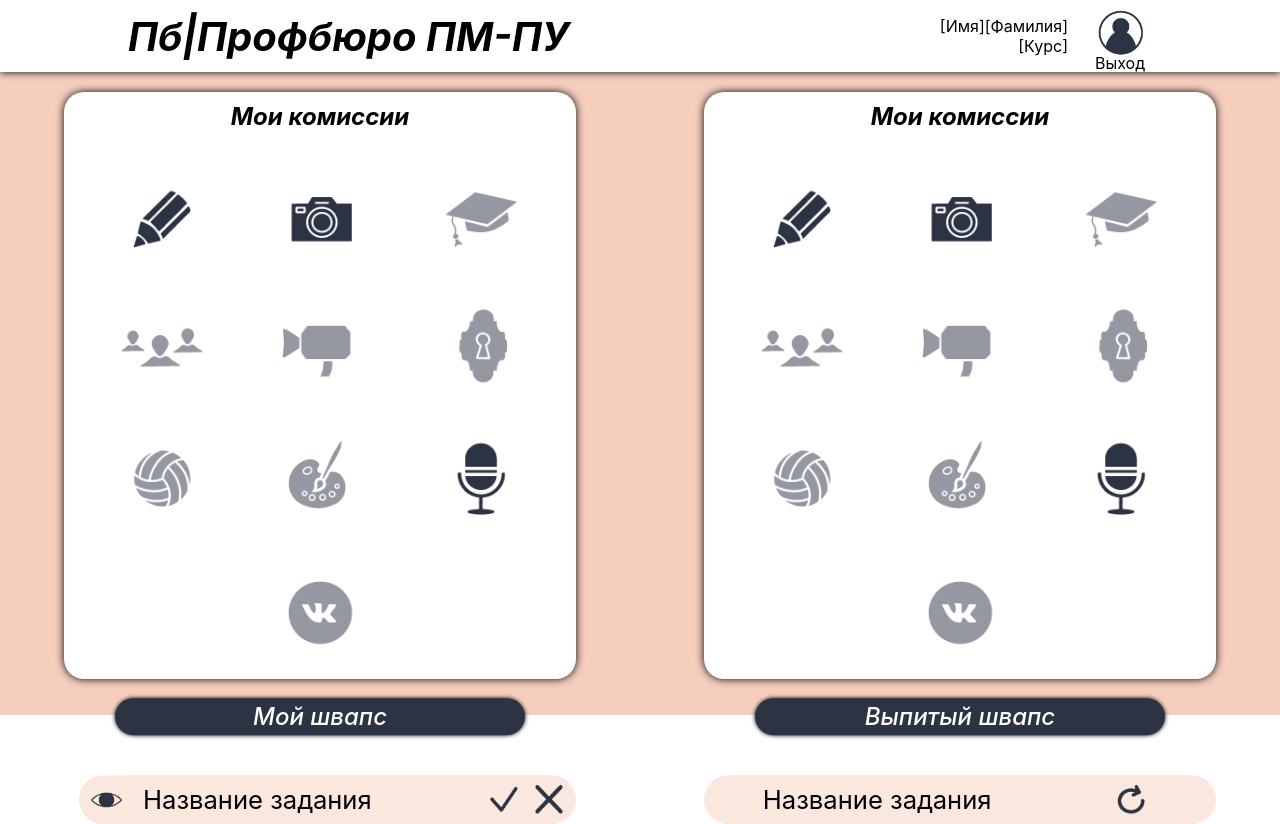
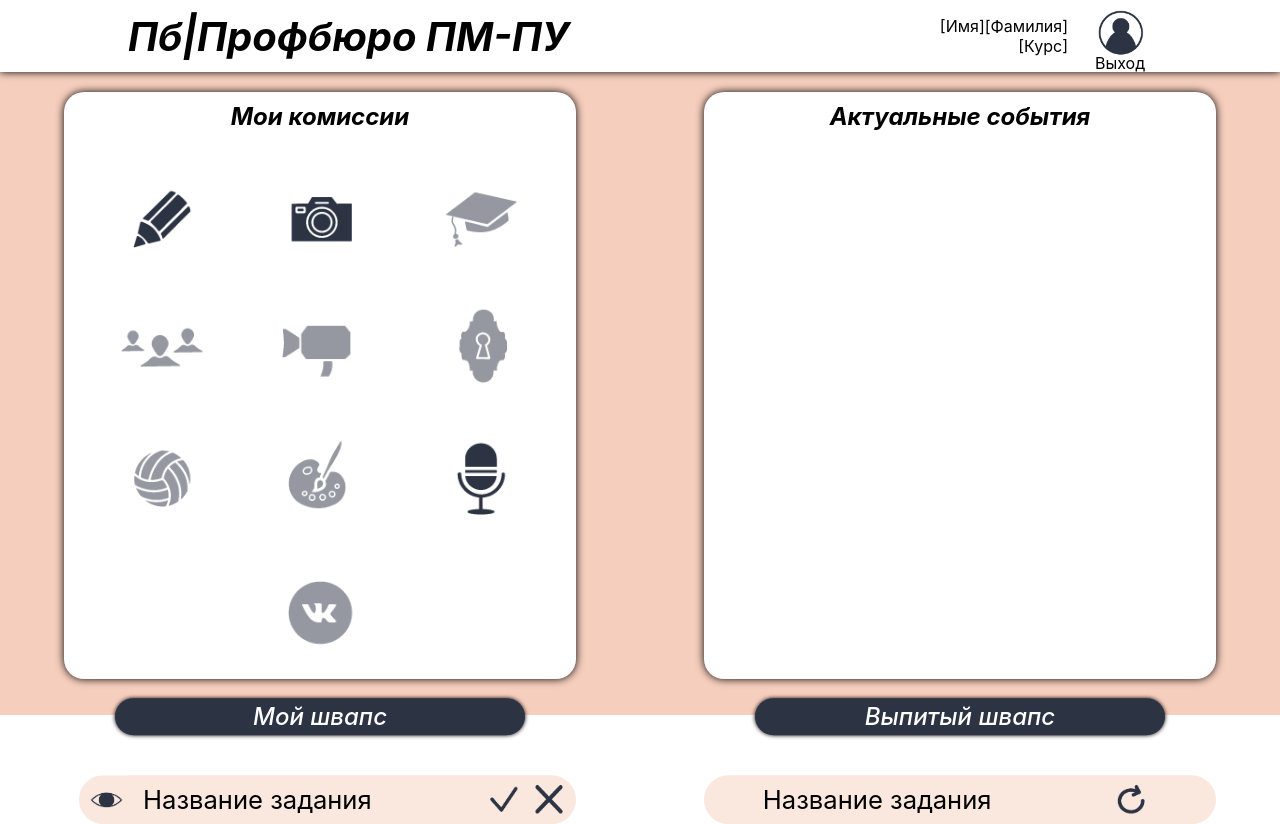
Before and after one commit to vladimirbahmetyev/AMCP-ProfBureau, a React (Create React App) app in the folder prof-bureau-service/: page / in a window 1280 px wide. Shown: the top 824 px of the page. Built offline with nearby package versions, Linux system fonts and the light colour scheme.

Commit message:
Find Sprites and move on Watch Click Listener

```diff
--- a/prof-bureau-service/src/Personal Acc/ComissionsAndActionsTable/ComissionsTable.css
+++ b/prof-bureau-service/src/Personal Acc/ComissionsAndActionsTable/ComissionsTable.css
@@ -25,7 +25,7 @@
     margin: 10px;
     height: 7rem;
     width: 7rem;
-    background: url("/src/Personal Acc/sprite.png") -15px 0px;
+    background: url("../sprite.png") -15px 0px;
     background-repeat: no-repeat;
     background-size: 800% 200%;
     transition-duration: 300ms;
--- a/prof-bureau-service/src/Personal Acc/CurrentTasksForm/CurrentTask.css
+++ b/prof-bureau-service/src/Personal Acc/CurrentTasksForm/CurrentTask.css
@@ -12,7 +12,7 @@
     align-items: center;
 }
 .current-task-left{
-    background:url("/src/spriteV2.png");
+    background:url("../../spriteV2.png");
     background-color: #fae7de;
     width: 6.15vh;
     border-top-left-radius: 6.15vh;
--- a/prof-bureau-service/src/Personal Acc/CurrentTasksForm/CurrentTask.js
+++ b/prof-bureau-service/src/Personal Acc/CurrentTasksForm/CurrentTask.js
@@ -30,9 +30,9 @@ export default class CurrentTask extends React.Component{
 
     render(){
     return(
-        <div className="current-task-item">
+        <div className="current-task-item" onClick={this.onDescpButtonClick}>
         <div className="current-task-item-prev">
-            <div className={this.watchClassStatus} onClick={this.onDescpButtonClick}></div>
+            <div className={this.watchClassStatus}></div>
             <div className="current-task-right">
                 <div className="current-task-name">
                     Название задания
--- a/prof-bureau-service/src/Personal Acc/PersonalAcc.js
+++ b/prof-bureau-service/src/Personal Acc/PersonalAcc.js
@@ -2,7 +2,7 @@ import  React from "react"
 import './PersonalAcc.css'
 import HeaderPB from "./HeaderPB"
 import ComissionsTable from "./ComissionsAndActionsTable/ComissionsTable"
-import ActionsTable from "./ComissionsAndActionsTable/ComissionsTable"
+import ActionsTable from "./ComissionsAndActionsTable/ActionsTable"
 import CurrentTaskList from "./CurrentTasksForm/CurrentTaskList"
 import EndedTaskList from "./EndedTasksForm/EndedTaskList"
 
```
